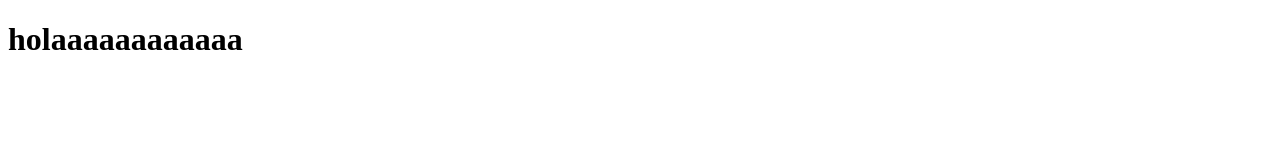
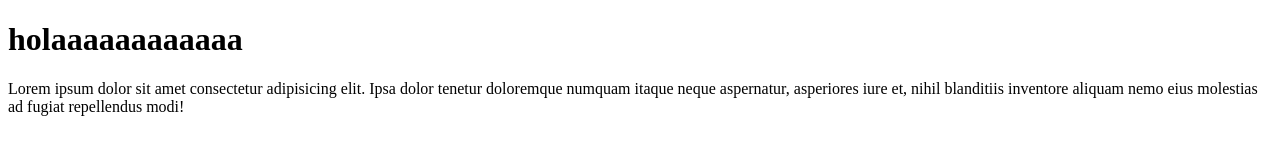
Before and after one commit to BrayanFernandoGuevara04/Workshop, a plain HTML site: page index.html in a window 1280 px wide. Drawn offline with Linux system fonts and the light colour scheme.

Commit message:
tercer commit c3

```diff
--- a/index.html
+++ b/index.html
@@ -10,5 +10,7 @@
     <h1>
         holaaaaaaaaaaaa
     </h1>
+
+    <p>Lorem ipsum dolor sit amet consectetur adipisicing elit. Ipsa dolor tenetur doloremque numquam itaque neque aspernatur, asperiores iure et, nihil blanditiis inventore aliquam nemo eius molestias ad fugiat repellendus modi!</p>
 </body>
 </html>
```
